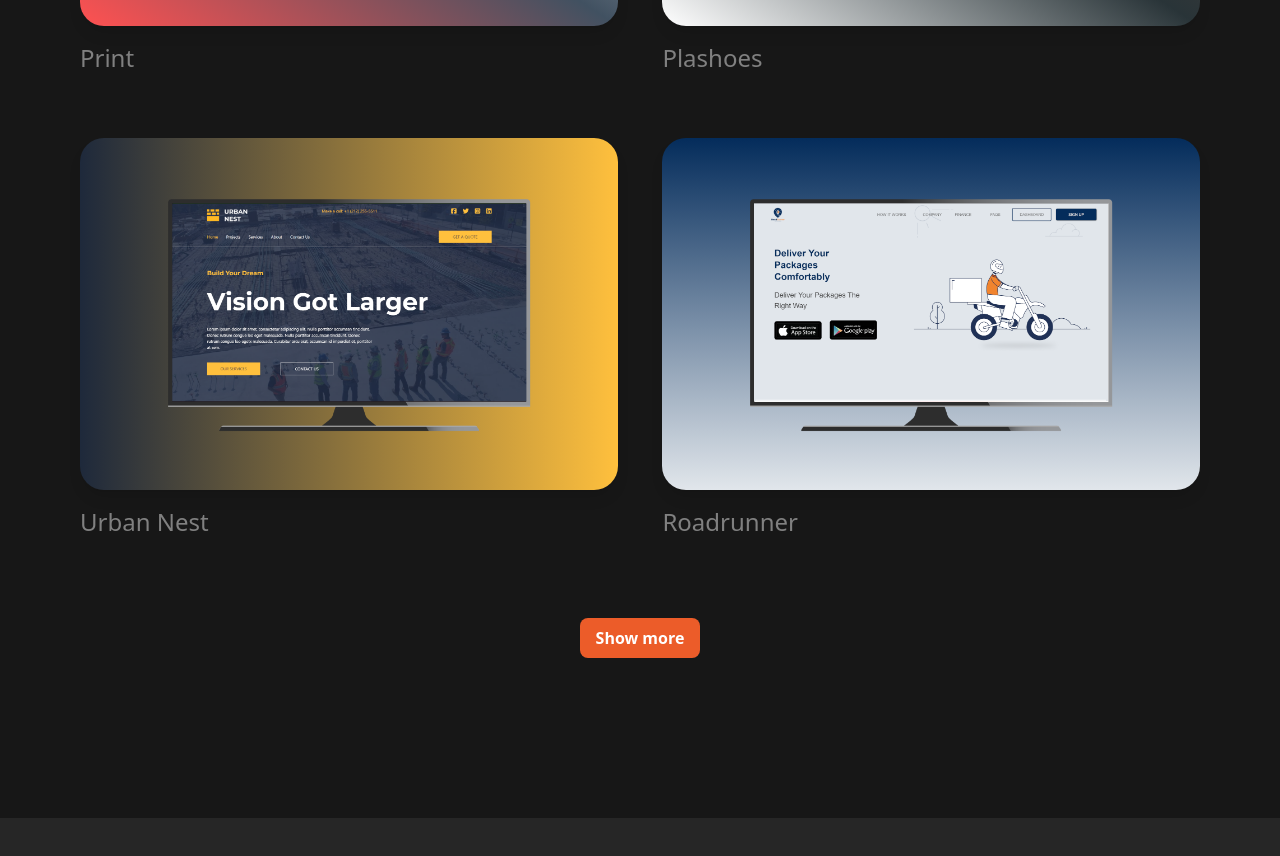
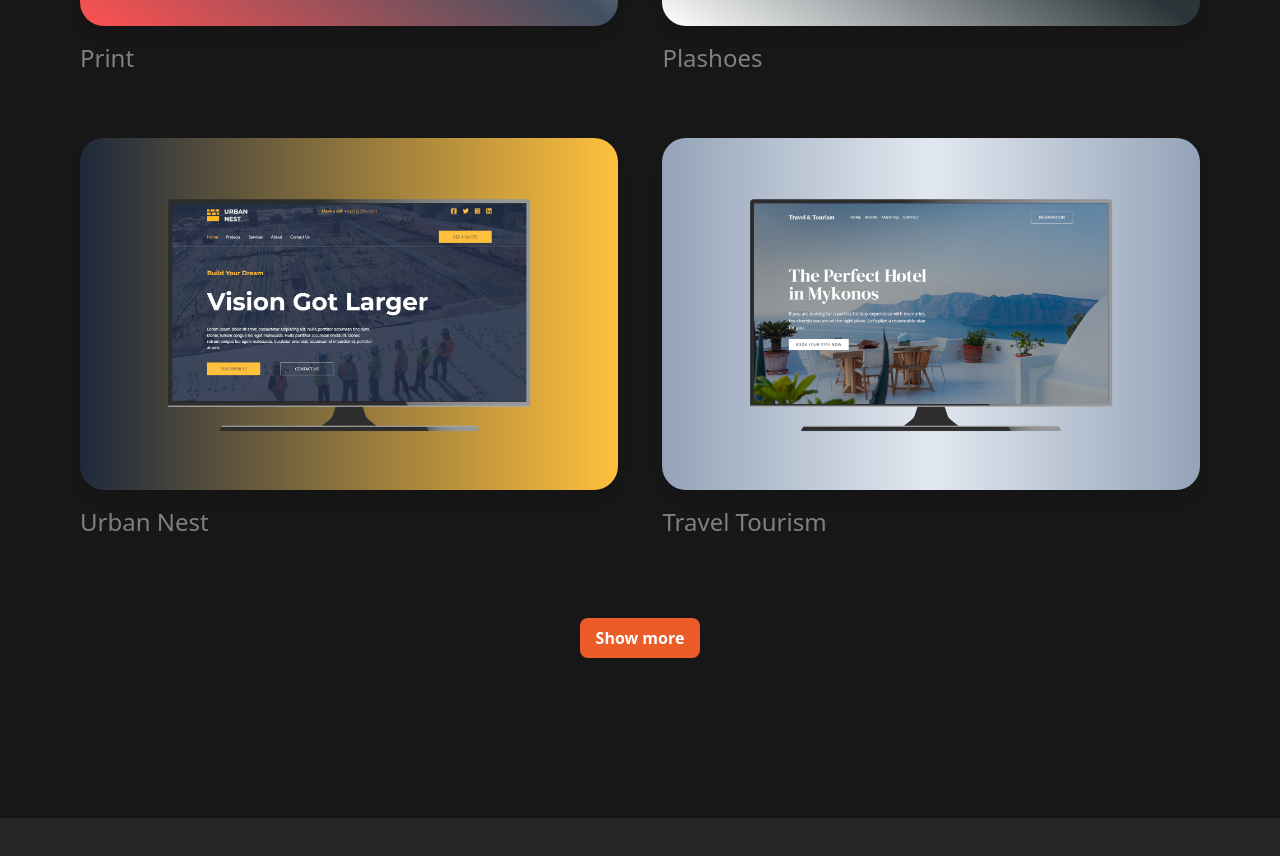
Before and after one commit to ib-ahmedd/portfolio, a Next.js app: page / in a window 1280 px wide. Shown: the part 2394-3250 px from the top of the page. Built offline with nearby package versions, Linux system fonts and the light colour scheme.

Commit message:
change projects order

```diff
--- a/constants/index.ts
+++ b/constants/index.ts
@@ -41,16 +41,16 @@ export const projectsArray: ProjectCardProps[] = [
     link: "http://urban-nest-lime.vercel.app",
   },
   {
+    title: "Travel Tourism",
+    image: "/images/portfolio/travel-tourism.png",
+    bgClassName: "travel-tourism-bg",
+    link: "http://travel-tourism-iota.vercel.app",
+  },
+  {
     title: "Roadrunner",
     image: "/images/portfolio/roadrunner.png",
     bgClassName: "roadrunner-bg",
     link: "http://ib-ahmedd.github.io/Roadrunner",
-  },
-  {
-    title: "Travel Tourism",
-    image: "/images/portfolio/travel-tourism.png",
-    bgClassName: "travel-tourism-bg",
-    link: "http://travel-tourism-iota.vercel.app",
   },
   {
     title: "Coffee Shop",
```
